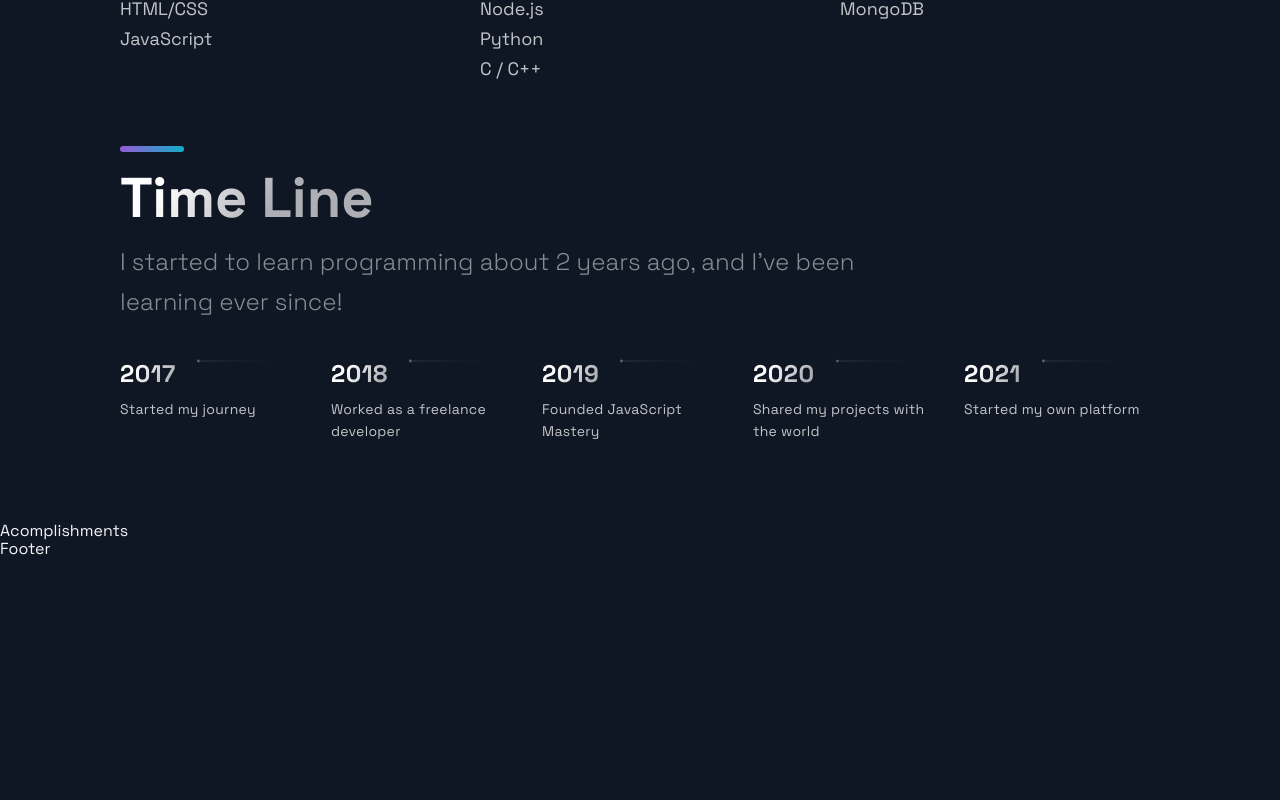
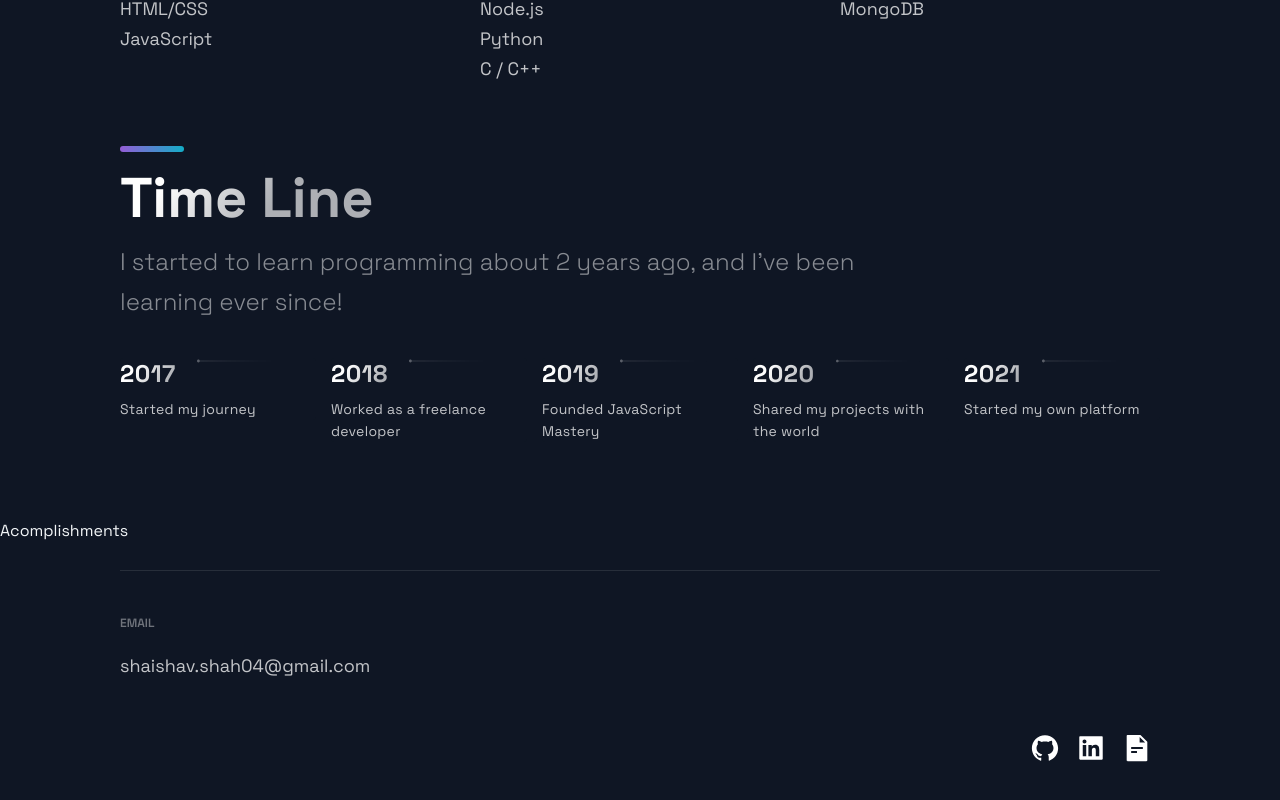
Before and after one commit to ShaishavShah04/ShaishavShah04.github.io, a Next.js app: page / in a window 1280 px wide. Shown: the part 2689-3489 px from the top of the page. Before the commit the page ends 3248 px from the top, so only its background shows below. Built offline with nearby package versions, Linux system fonts and the light colour scheme.

Commit message:
Finished.

```diff
--- a/src/components/Footer/Footer.js
+++ b/src/components/Footer/Footer.js
@@ -1,14 +1,35 @@
 import React from 'react';
-import { AiFillGithub, AiFillInstagram, AiFillLinkedin } from 'react-icons/ai';
+import { AiFillGithub, AiFillFileText, AiFillLinkedin } from 'react-icons/ai';
 
 import { SocialIcons } from '../Header/HeaderStyles';
 import { CompanyContainer, FooterWrapper, LinkColumn, LinkItem, LinkList, LinkTitle, Slogan, SocialContainer, SocialIconsContainer } from './FooterStyles';
 
 const Footer = () => {
   return (
-    <div>
-      Footer
-    </div>
+    <FooterWrapper>
+      <LinkList>
+        <LinkColumn>
+          <LinkTitle>Email</LinkTitle>
+          <LinkItem href="mailto:shaishav.shah04@gmail.com">shaishav.shah04@gmail.com</LinkItem>
+        </LinkColumn>
+      </LinkList>
+      <SocialIconsContainer>
+        <CompanyContainer>
+          <Slogan></Slogan>
+        </CompanyContainer>
+        <SocialContainer>
+          <SocialIcons href="https://github.com">
+            <AiFillGithub size="3rem"/>
+          </SocialIcons>
+          <SocialIcons href="https://linkedin.com">
+            <AiFillLinkedin size="3rem"/>
+          </SocialIcons>
+          <SocialIcons href="https://github.com">
+            <AiFillFileText size="3rem"/>
+          </SocialIcons>
+        </SocialContainer>
+      </SocialIconsContainer>
+    </FooterWrapper>
   );
 };
 
```
